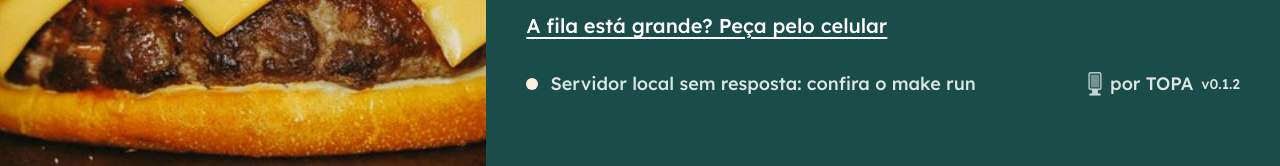
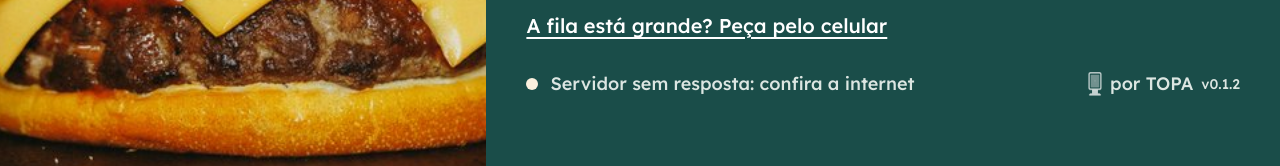
Before and after one commit to kaualimadesouza/EI, a React (Vite) app in the folder topa/web/: page / in a window 1280 px wide. Shown: the part 564-730 px from the top of the page. Built offline with nearby package versions, Linux system fonts and the light colour scheme; no server answers.

Commit message:
fix(web): stop calling the API a local server
The kiosk pill and the dashboard said "Servidor local" and told the
reader to check `make run`, which is wrong once the deployed site and
apps talk to the API in the cloud.

```diff
--- a/topa/web/src/ui/kiosk/StartScreen.tsx
+++ b/topa/web/src/ui/kiosk/StartScreen.tsx
@@ -30,9 +30,9 @@ function lookOf(status: 'checking' | 'demo' | 'online' | 'offline'): StatusLook
     case 'demo':
       return { label: 'Modo demonstração', dot: 'bg-sage' }
     case 'online':
-      return { label: 'Servidor local conectado', dot: 'bg-white' }
+      return { label: 'Servidor conectado', dot: 'bg-white' }
     case 'offline':
-      return { label: 'Servidor local sem resposta: confira o make run', dot: 'bg-warning-tint' }
+      return { label: 'Servidor sem resposta: confira a internet', dot: 'bg-warning-tint' }
   }
 }
 
--- a/topa/web/src/ui/painel/PainelApp.tsx
+++ b/topa/web/src/ui/painel/PainelApp.tsx
@@ -130,7 +130,7 @@ export function PainelApp({ adapters, now = () => new Date() }: PainelAppProps)
   const late = orders.filter((order) => order.status !== 'delivered' && ageMinutes(order, today) >= 10)
   const soldOut = products.filter((product) => !product.available)
   const alerts: string[] = []
-  if (offline) alerts.push('O servidor local não responde. Os números abaixo podem estar desatualizados.')
+  if (offline) alerts.push('O servidor não responde. Os números abaixo podem estar desatualizados.')
   if (late.length === 1) alerts.push(`O pedido ${displayNumber(late[0].number)} espera há ${ageMinutes(late[0], today)} min.`)
   if (late.length > 1) alerts.push(`${late.length} pedidos esperam há mais de 10 min.`)
   if (soldOut.length > 0) alerts.push(`Esgotados no totem: ${soldOut.map((p) => p.name).join(', ')}.`)
@@ -178,7 +178,7 @@ export function PainelApp({ adapters, now = () => new Date() }: PainelAppProps)
             <p className="text-[15px] text-muted first-letter:uppercase">{longDate.format(today)}</p>
           </div>
           <p className="text-[14px] text-muted">
-            {adapters.mode === 'demo' ? 'Modo demonstração: dados deste navegador' : 'Servidor local'}, atualiza a cada 3 s
+            {adapters.mode === 'demo' ? 'Modo demonstração: dados deste navegador' : 'Dados do servidor'}, atualiza a cada 3 s
           </p>
         </header>
         {(alerts.length > 0 || problem) && (
```
Also changed, not shown: 2 other files (tests, documents, lock files or other folders).
